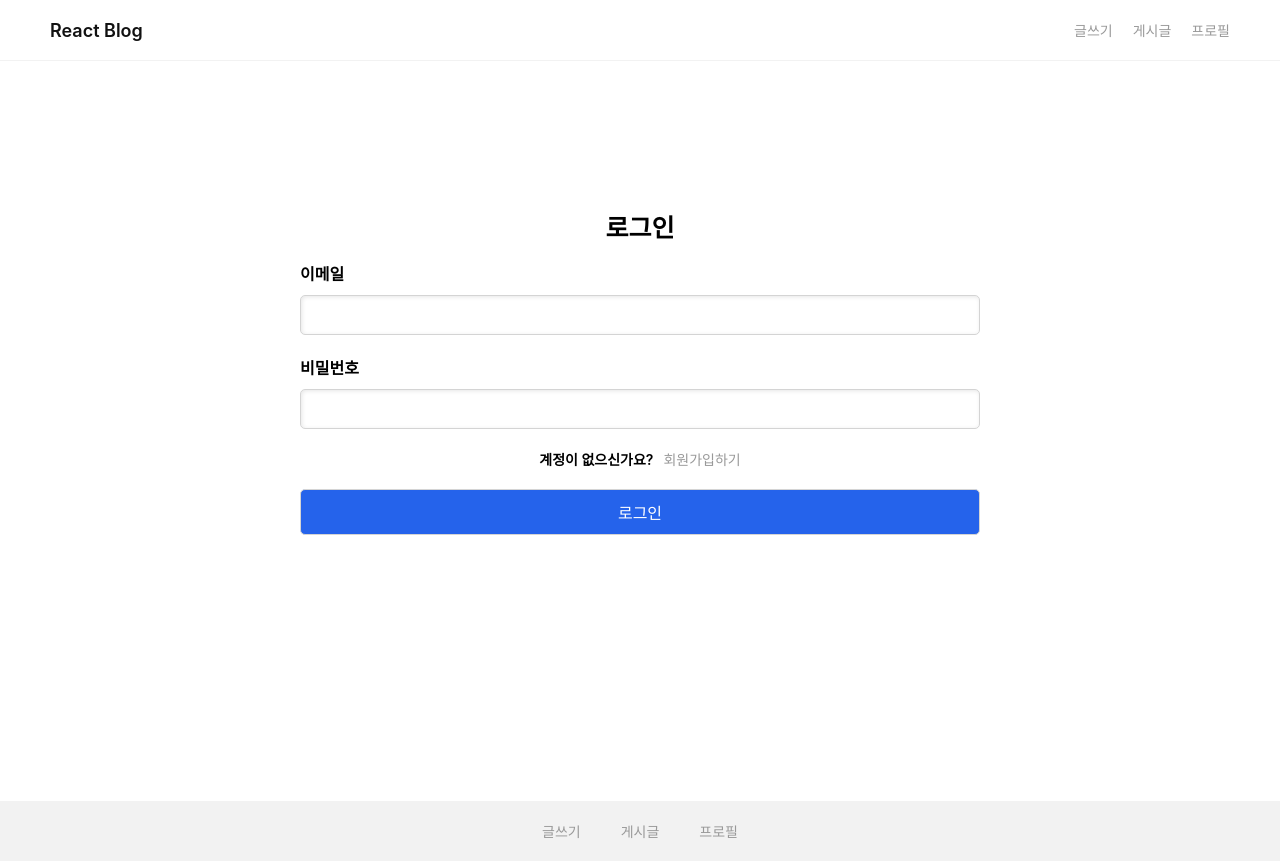
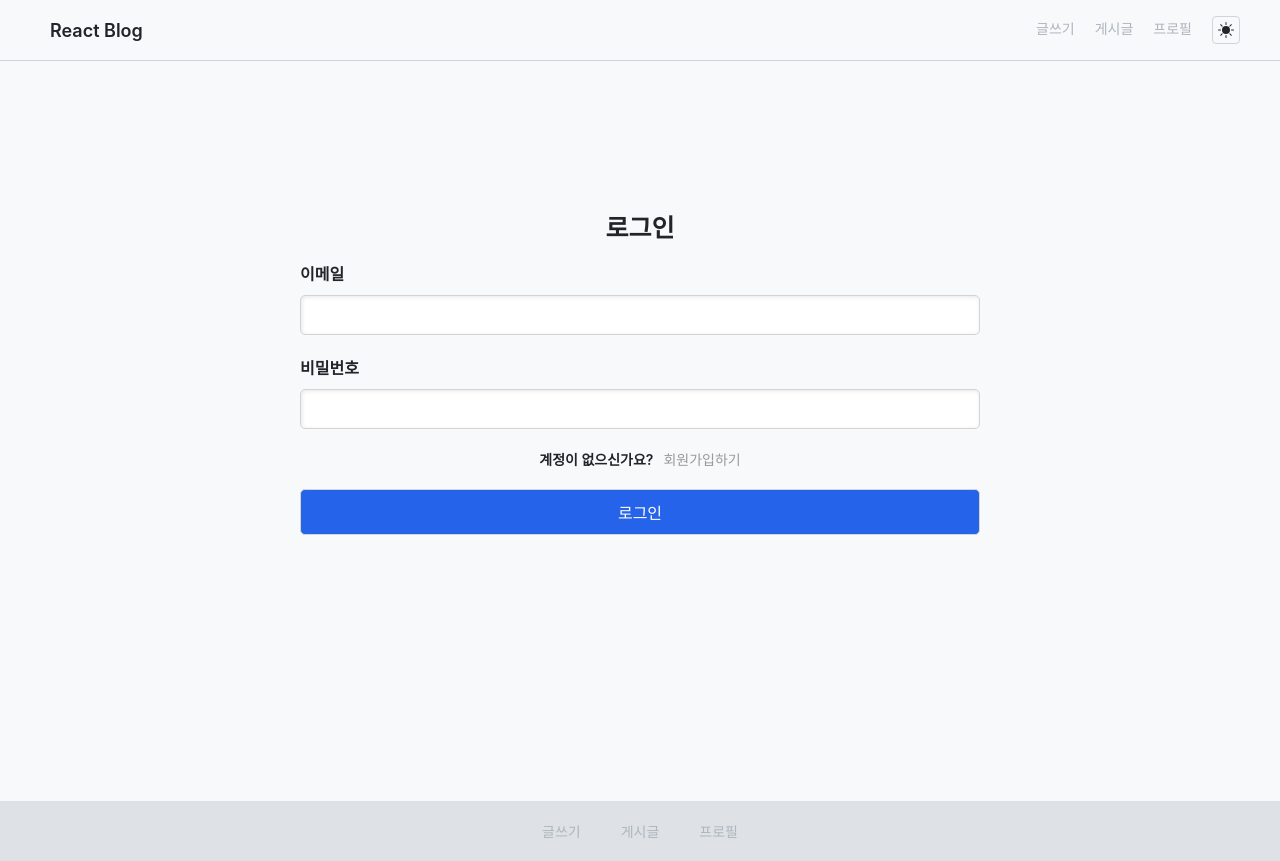
Before and after one commit to hxxtae/ourblog, a React (Create React App) app: page / in a window 1280 px wide. Built offline with nearby package versions, Linux system fonts and the light colour scheme; no server answers.

Commit message:
:books: [Docs]: Apply Theme
- add Theme Context and Provider
- fix header and styles

```diff
--- a/package.json
+++ b/package.json
@@ -10,9 +10,11 @@
     "@types/node": "^16.7.13",
     "@types/react": "^18.0.0",
     "@types/react-dom": "^18.0.0",
+    "@types/react-icons": "^3.0.0",
     "firebase": "^10.8.0",
     "react": "^18.2.0",
     "react-dom": "^18.2.0",
+    "react-icons": "^5.0.1",
     "react-router-dom": "^6.22.1",
     "react-scripts": "5.0.1",
     "react-toastify": "^10.0.4",
--- a/src/App.tsx
+++ b/src/App.tsx
@@ -1,9 +1,10 @@
-import { useEffect, useState } from 'react';
+import { useContext, useEffect, useState } from 'react';
 import { app } from 'firebaseApp';
 import { getAuth, onAuthStateChanged } from 'firebase/auth';
 import { ToastContainer } from 'react-toastify';
 import 'react-toastify/dist/ReactToastify.css';
 
+import { ThemeContext } from 'context/ThemeContext';
 import Router from 'components/Router';
 import Loader from 'components/Loader';
 
@@ -13,6 +14,7 @@ function App() {
   const [isAuthenticated, setIsAuthenticated] = useState<boolean>(!!auth?.currentUser);
   // NOTE: Loading State (최초 마운트 되었을 때, 새로고침 되었을 때)
   const [init, setInit] = useState(false);
+  const { theme } = useContext(ThemeContext);
 
   useEffect(() => {
     onAuthStateChanged(auth, (user) => {
@@ -26,10 +28,10 @@ function App() {
   }, [auth]);
 
   return (
-    <>
+    <div className={theme}>
       <ToastContainer />
       {init ? <Router isAuthenticated={isAuthenticated} /> : <Loader />}
-    </>
+    </div>
   );
 }
 
--- a/src/components/Footer/style.css
+++ b/src/components/Footer/style.css
@@ -4,16 +4,16 @@ footer {
   align-items: center;
   gap: 20px 40px;
   padding: 20px 0;
-  background: #f2f2f2;
+  background: var(--secondary);
   font-size: 14px;
 }
 
 footer a {
   text-decoration: none;
-  color: #999999;
+  color: var(--both);
 }
 
-footer:active,
-footer:hover {
-  color: #111111;
+footer a:active,
+footer a:hover {
+  opacity: .6;
 }
--- a/src/components/Header/index.tsx
+++ b/src/components/Header/index.tsx
@@ -1,7 +1,13 @@
+import { useContext } from 'react';
 import { Link } from 'react-router-dom';
+import { BsSunFill, BsMoonFill } from "react-icons/bs";
+
+import { ThemeContext } from 'context/ThemeContext';
 import './style.css';
 
 export default function Header() {
+  const { theme, toggleTheme } = useContext(ThemeContext);
+
   return (
     <header className="header">
       <div>
@@ -11,6 +17,9 @@ export default function Header() {
         <Link to={"/posts/new"}>글쓰기</Link>
         <Link to={"/posts"}>게시글</Link>
         <Link to={"/profile"}>프로필</Link>
+        {theme === "light" ?
+          <BsSunFill className="theme-btn" onClick={toggleTheme} /> :
+          <BsMoonFill className="theme-btn" onClick={toggleTheme} />}
       </div>
     </header>
   )
--- a/src/components/Header/style.css
+++ b/src/components/Header/style.css
@@ -3,12 +3,13 @@ header {
   justify-content: space-between;
   align-items: center;
   padding: 10px 40px;
-  border-bottom: 1px solid #f2f2f2;
+  border-bottom: 1px solid var(--line);
   min-height: 40px;
+  background-color: var(--background);
 }
 
 header .header__logo {
-  color: #111111;
+  color: var(--foreground);
   font-weight: 600;
   font-size: 18px;
 }
@@ -16,11 +17,23 @@ header .header__logo {
 header a {
   margin: 0 10px;
   text-decoration: none;
-  color: #999999;
+  color: var(--both);
   font-size: 14px;
+  user-select: none;
 }
 
-header:active,
-header:hover {
-  color: #111111;
+header a:active,
+header a:hover {
+  opacity: .6;
 }
+
+header .theme-btn {
+  display: inline-block;
+  vertical-align: middle;
+  padding: 5px;
+  border: 1px solid var(--line);
+  border-radius: 4px;
+  margin-left: 10px;
+  color: var(--foreground);
+  cursor: pointer;
+}
--- a/src/components/PostDetail/style.css
+++ b/src/components/PostDetail/style.css
@@ -6,7 +6,7 @@
 }
 
 .post__detail .post__box {
-  border-top: 1px solid #f2f2f2;
+  border-top: 1px solid var(--line);
   margin-bottom: 25px;
 }
 
@@ -22,7 +22,7 @@
   display: flex;
   align-items: center;
   gap: 10px;
-  color: #999999;
+  color: var(--both);
   margin-bottom: 10px;
 }
 
@@ -41,29 +41,28 @@
   display: flex;
   gap: 8px;
   padding: 15px 0;
-  border-top: 1px solid #f2f2f2;
-  border-bottom: 1px solid #f2f2f2;
+  border-top: 1px solid var(--line);
+  border-bottom: 1px solid var(--line);
   font-size: 14px;
-  color: #999999;
 }
 
 .post__detail .post__utils-box .post__delete,
 .post__detail .post__utils-box .post__edit {
   cursor: pointer;
+  color: var(--tertiary);
 }
 
 .post__detail .post__delete:active,
 .post__detail .post__delete:hover {
-  color: #111111;
+  color: var(--foreground);
 }
 
 .post__detail .post__edit:active,
 .post__detail .post__edit:hover{
-  color: #111111;
+  color: var(--foreground);
 }
 
 .post__detail .post__edit {
-  color: #999999;
   text-decoration: none;
 }
 
--- a/src/components/PostList/style.css
+++ b/src/components/PostList/style.css
@@ -7,7 +7,7 @@
   margin: 0 auto;
   font-size: 14px;
   font-weight: 600;
-  color: #999999;
+  color: var(--tertiary);
   user-select: none;
 }
 
@@ -16,7 +16,7 @@
 }
 
 .post__navigation--active {
-  color: #111111;
+  color: var(--foreground)
 }
 
 .post__list {
@@ -28,12 +28,12 @@
 
 .post__list .post__box {
   padding: 20px 0;
-  border-top: 1px solid #f2f2f2;
+  border-top: 1px solid var(--line);
 }
 
 .post__list .post__box a {
   text-decoration: none;
-  color: #111111;
+  color: var(--foreground);
 }
 
 .post__list .post__box .post__profile-box {
@@ -75,12 +75,11 @@
   flex-direction: row-reverse;
   gap: 8px;
   font-size: 14px;
-  color: #999999;
 }
 
 .post__list .post__no-post {
   padding: 20px 0;
-  border: 1px solid #f2f2f2;
+  border: 1px solid var(--line);
   border-radius: 7px;
   text-align: center;
   font-size: 14px;
@@ -89,15 +88,16 @@
 .post__list .post__utils-box .post__delete,
 .post__list .post__utils-box .post__edit {
   cursor: pointer;
-  color: #999999;
+  color: var(--tertiary);
+  user-select: none;
 }
 
 .post__list .post__utils-box .post__delete:active,
 .post__list .post__utils-box .post__delete:hover {
-  color: #111111;
+  color: var(--foreground);
 }
 
 .post__list .post__utils-box .post__edit:active,
 .post__list .post__utils-box .post__edit:hover {
-  color: #111111;
+  color: var(--foreground);
 }
--- /dev/null
+++ b/src/context/ThemeContext.tsx
@@ -0,0 +1,26 @@
+import { ReactNode, createContext, useState } from 'react';
+
+type Theme = "light" | "dark";
+
+export const ThemeContext = createContext({
+  theme: "light" as Theme,
+  toggleTheme: () => { }
+});
+
+interface ThemeContextProps {
+  children: ReactNode;
+}
+
+export default function ThemeContextProvider({ children }: ThemeContextProps) {
+  const [theme, setTheme] = useState<Theme>("light");
+
+  const toggleTheme = () => {
+    setTheme((prev) => prev === "light" ? "dark" : "light");
+  }
+
+  return (
+    <ThemeContext.Provider value={{ theme, toggleTheme }}>
+      {children}
+    </ThemeContext.Provider>
+  )
+}
--- a/src/index.css
+++ b/src/index.css
@@ -1,3 +1,25 @@
+.light {
+  --background: #f8f9fa;
+  --foreground: #212529;
+  --card-background: #e9ecef;
+  --card-foreground: #343a40;
+  --secondary: #dee2e6;
+  --tertiary: #ced4da;
+  --both: #adb5bd;
+  --line: #ced4da;
+}
+
+.dark {
+  --background: #212529;
+  --foreground: #f8f9fa;
+  --card-background: #343a40;
+  --card-foreground: #e9ecef;
+  --secondary: #495057;
+  --tertiary: #6c757d;
+  --both: #adb5bd;
+  --line: #6c757d;
+}
+
 body {
   margin: 0;
   font-family: -apple-system, BlinkMacSystemFont, 'Segoe UI', 'Roboto', 'Oxygen',
@@ -7,6 +29,16 @@ body {
   -moz-osx-font-smoothing: grayscale;
 }
 
+body .light {
+  background-color: var(--background);
+  color: var(--foreground);
+}
+
+body .dark {
+  background-color: var(--background);
+  color: var(--foreground);
+}
+
 code {
   font-family: source-code-pro, Menlo, Monaco, Consolas, 'Courier New',
     monospace;
--- a/src/index.tsx
+++ b/src/index.tsx
@@ -1,18 +1,21 @@
 import { BrowserRouter as Router } from 'react-router-dom';
-import React from 'react';
 import ReactDOM from 'react-dom/client';
 
 import App from './App';
 import AuthContextProvider from 'context/AuthContext';
+import ThemeContextProvider from 'context/ThemeContext';
 import './index.css';
 
 const root = ReactDOM.createRoot(
   document.getElementById('root') as HTMLElement
 );
+
 root.render(
   <AuthContextProvider>
-    <Router>
-      <App />
-    </Router>
+    <ThemeContextProvider>
+      <Router>
+        <App />
+      </Router>
+    </ThemeContextProvider>
   </AuthContextProvider>
 );
```
Also changed, not shown: 1 other file (tests, documents, lock files or other folders).
